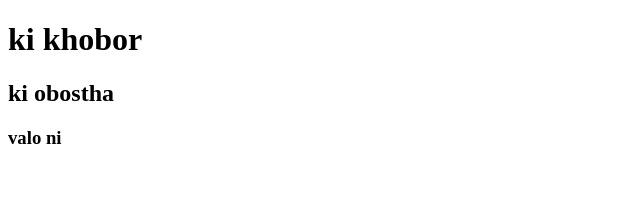
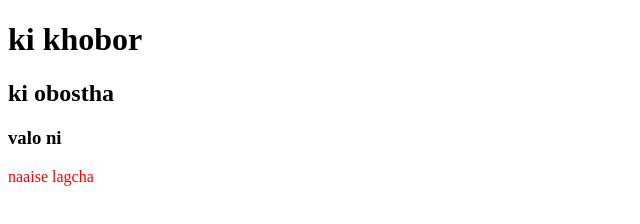
Before and after one commit to zhzahid77/my-second-repo, a plain HTML site: page index.html in a window 1280 px wide. Shown: the whole page, without its empty margins (0-640 px from the left). Drawn offline with Linux system fonts and the light colour scheme.

Commit message:
styles added

```diff
--- a/index.html
+++ b/index.html
@@ -11,5 +11,6 @@
     <h1>ki khobor</h1>
     <h2>ki obostha</h2>
     <h3>valo ni</h3>
+    <p>naaise lagcha</p>
 </body>
 </html>
```
